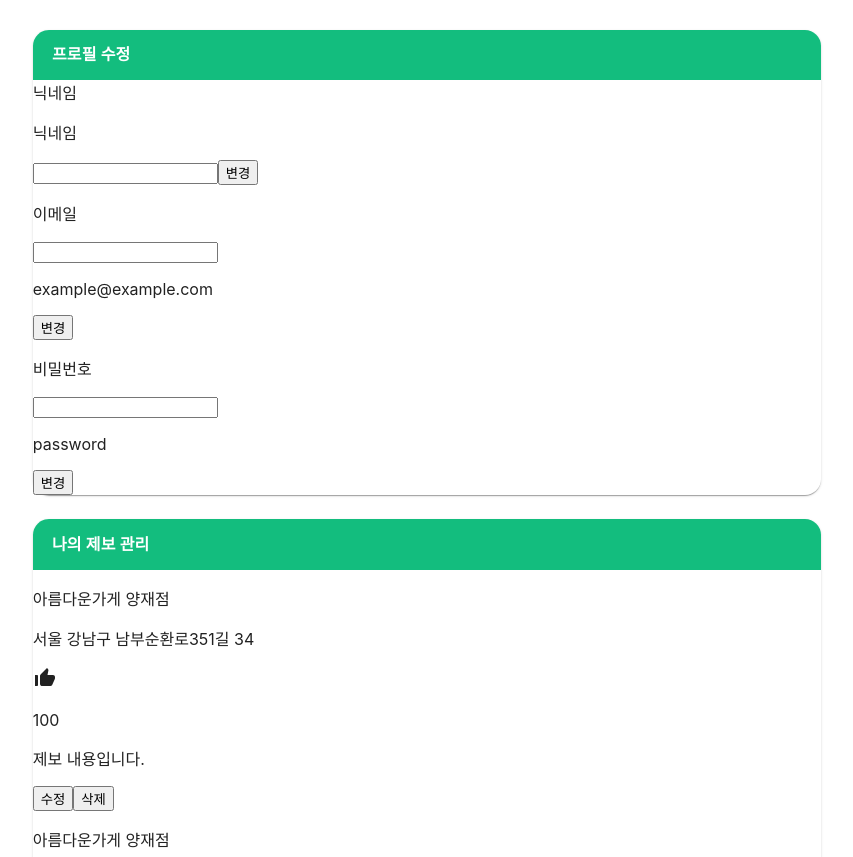
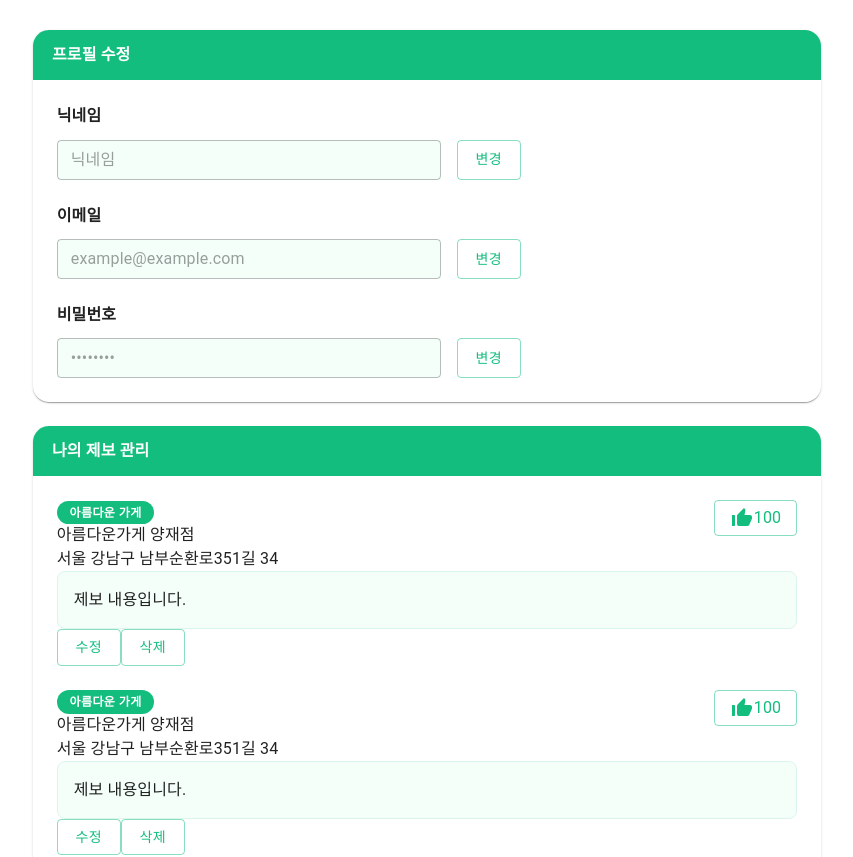
Before and after one commit to gsc2023/RecycleMap_FE, a React (Create React App) app: page /mypage in a window 1280 px wide. Shown: the top 857 px of the page, without its empty margins (213-1066 px from the left). Built offline with nearby package versions, Linux system fonts and the light colour scheme; no server answers.

Commit message:
add styles approximately

```diff
--- a/src/components/mypage/MyBookmark.tsx
+++ b/src/components/mypage/MyBookmark.tsx
@@ -13,7 +13,7 @@ const MyBookmark: React.FC<BookmarkList> = ({ list }) => {
     <Grid container spacing={2}>
       {list.map((item: BookmarkType) => (
         <Grid item xs={6}>
-          <Box style={{ padding: "1.2rem" }}>
+          <Box style={{ padding: "1.5rem" }}>
             <MyBookmarkComponent
               name={item.name}
               address={item.address}
--- a/src/components/mypage/MyCommentComponent.tsx
+++ b/src/components/mypage/MyCommentComponent.tsx
@@ -7,7 +7,7 @@ const MyCommentComponent: React.FC<CommentType> = (props) => {
   const style = createStyle({
     componentContainer: {
       display: "flex",
-      padding: "1.2rem",
+      padding: "1.5rem",
       justifyContent: "space-between",
       alignContent: "center",
     },
--- a/src/components/mypage/MyProfile.tsx
+++ b/src/components/mypage/MyProfile.tsx
@@ -1,38 +1,90 @@
+import { Box, Button, TextField, Typography } from "@mui/material";
 import React from "react";
+import { ProfileType } from "../../pages/Mypage";
 
-type ProfileType = {
-  nickname: String;
-  email: String;
-  password: String;
-};
+import { createStyle } from "../../lib/styleHelper";
+
+const style = createStyle({
+  contentContainer: {
+    display: "flex",
+    flexDirection: "column",
+    justifyContent: "center",
+    rowGap: "1.5rem",
+    padding: "1.5rem",
+  },
+  componentContainer: {
+    display: "flex",
+    columnGap: "1rem",
+    alignContent: "center",
+  },
+  inputWrapper: {
+    width: "30vw",
+    backgroundColor: "#F5FFFA",
+    borderColor: "#DBF5EC !important",
+  },
+});
 
 const MyProfile: React.FC<ProfileType> = (props) => {
-  const format = (str: String) => {
-    const replaceString = str.replace(/^[a-zA-Z0-9]*$/, "*");
-    return replaceString;
-  };
-
   return (
-    <div>
-      <div>
-        <label>닉네임</label>
-        <p>{props.nickname}</p>
-        <input id="name" type="text"></input>
-        <button>변경</button>
-      </div>
-      <div>
-        <p>이메일</p>
-        <input id="email" type="email"></input>
-        <p>{props.email}</p>
-        <button>변경</button>
-      </div>
-      <div>
-        <p>비밀번호</p>
-        <input id="password" type="password"></input>
-        <p>{props.password}</p>
-        <button>변경</button>
-      </div>
-    </div>
+    <Box sx={style.sx.contentContainer}>
+      <Box sx={{ display: "flex", flexDirection: "column", rowGap: "0.7rem" }}>
+        <Typography variant="body1" sx={{ fontWeight: "bold" }}>
+          닉네임
+        </Typography>
+        <Box sx={style.sx.componentContainer}>
+          <Box>
+            <TextField
+              variant="outlined"
+              id="name"
+              type="text"
+              defaultValue={props.nickname}
+              disabled
+              sx={style.sx.inputWrapper}
+              size="small"
+            ></TextField>
+          </Box>
+          <Button variant="outlined">변경</Button>
+        </Box>
+      </Box>
+      <Box sx={{ display: "flex", flexDirection: "column", rowGap: "0.7rem" }}>
+        <Typography variant="body1" sx={{ fontWeight: "bold" }}>
+          이메일
+        </Typography>
+        <Box sx={style.sx.componentContainer}>
+          <Box>
+            <TextField
+              variant="outlined"
+              id="email"
+              type="email"
+              defaultValue={props.email}
+              disabled
+              sx={style.sx.inputWrapper}
+              size="small"
+            ></TextField>
+          </Box>
+          <Button variant="outlined">변경</Button>
+        </Box>
+      </Box>
+      <Box sx={{ display: "flex", flexDirection: "column", rowGap: "0.7rem" }}>
+        <Typography variant="body1" sx={{ fontWeight: "bold" }}>
+          비밀번호
+        </Typography>
+        <Box sx={style.sx.componentContainer}>
+          <Box>
+            <TextField
+              variant="outlined"
+              id="password"
+              type="password"
+              defaultValue={props.password}
+              disabled
+              sx={style.sx.inputWrapper}
+              size="small"
+            ></TextField>
+          </Box>
+          <Button variant="outlined">변경</Button>
+        </Box>
+      </Box>
+    </Box>
   );
 };
 
--- a/src/components/mypage/MyReport.tsx
+++ b/src/components/mypage/MyReport.tsx
@@ -1,5 +1,7 @@
 import React from "react";
 import MyReportComponent from "./MyReportComponent";
+
+import { Box } from "@mui/material";
 
 import { ReportType } from "../../pages/Mypage";
 import { createStyle } from "../../lib/styleHelper";
@@ -7,6 +9,9 @@ import { createStyle } from "../../lib/styleHelper";
 const style = createStyle({
   componentContainer: {
     display: "flex",
+    flexDirection: "column",
+    rowGap: "1.5rem",
+    padding: "1.5rem",
   },
 });
 
@@ -16,7 +21,7 @@ type ReportList = {
 
 const MyReport: React.FC<ReportList> = ({ list }) => {
   return (
-    <React.Fragment>
+    <Box sx={style.sx.componentContainer}>
       {list.map((item: ReportType) => (
         <MyReportComponent
           name={item.name}
@@ -26,7 +31,7 @@ const MyReport: React.FC<ReportList> = ({ list }) => {
           likes={item.likes}
         />
       ))}
-    </React.Fragment>
+    </Box>
   );
 };
 
--- a/src/components/mypage/MyReportComponent.tsx
+++ b/src/components/mypage/MyReportComponent.tsx
@@ -2,11 +2,34 @@ import React, { useState } from "react";
 import ThumbUpAltIcon from "@mui/icons-material/ThumbUpAlt";
 
 import { ReportType } from "../../pages/Mypage";
+import { useEffect } from "react";
+import { createStyle } from "../../lib/styleHelper";
+import { Box, Button, Typography } from "@mui/material";
+
+const style = createStyle({
+  titleContainer: {
+    display: "flex",
+    justifyContent: "space-between",
+  },
+  contentContainer: {
+    backgroundColor: "#F5FFFA",
+    border: "1px solid #DBF5EC",
+    borderRadius: "0.5rem",
+    padding: "1rem",
+  },
+  tagWrapper: {
+    backgroundColor: "#13BD7E",
+    color: "#FFF",
+    padding: "0.3rem 0.8rem",
+    borderRadius: "1rem",
+    fontWeight: "bold",
+  },
+});
 
 const MyReportComponent: React.FC<ReportType> = (props) => {
   const [type, setType] = useState<String>("");
 
-  const typeHandler = () => {
+  useEffect(() => {
     switch (props.locationType) {
       case 0:
         setType("의류수거함");
@@ -23,29 +46,45 @@ const MyReportComponent: React.FC<ReportType> = (props) => {
       default:
         break;
     }
-  };
+  }, []);
 
   const modifyHandler = () => {};
 
   const deleteHandler = () => {};
 
   return (
-    <div>
-      <p>{type}</p>
-      <p>{props.name}</p>
-      <p>{props.address}</p>
-      <div>
-        <ThumbUpAltIcon />
-        <div>
-          <p>{props.likes}</p>
-        </div>
-      </div>
-      <p>{props.content}</p>
-      <div>
-        <button onClick={modifyHandler}>수정</button>
-        <button onClick={deleteHandler}>삭제</button>
-      </div>
-    </div>
+    <Box>
+      <Box sx={style.sx.titleContainer}>
+        <Box>
+          <Box>
+            <Typography variant="caption" sx={style.sx.tagWrapper}>
+              {type}
+            </Typography>
+          </Box>
+          <Typography>{props.name}</Typography>
+          <Typography>{props.address}</Typography>
+        </Box>
+        <Box>
+          <Button variant="outlined">
+            <ThumbUpAltIcon />
+            <Box>
+              <Typography>{props.likes}</Typography>
+            </Box>
+          </Button>
+        </Box>
+      </Box>
+      <Box sx={style.sx.contentContainer}>
+        <Typography>{props.content}</Typography>
+      </Box>
+      <Box>
+        <Button variant="outlined" onClick={modifyHandler}>
+          수정
+        </Button>
+        <Button variant="outlined" onClick={deleteHandler}>
+          삭제
+        </Button>
+      </Box>
+    </Box>
   );
 };
 
--- a/src/pages/Mypage.tsx
+++ b/src/pages/Mypage.tsx
@@ -28,6 +28,12 @@ const style = createStyle({
     fontWeight: "bold",
   },
 });
+
+export type ProfileType = {
+  nickname: string;
+  email: string;
+  password: string;
+};
 
 export type ReportType = {
   name: String;
```
